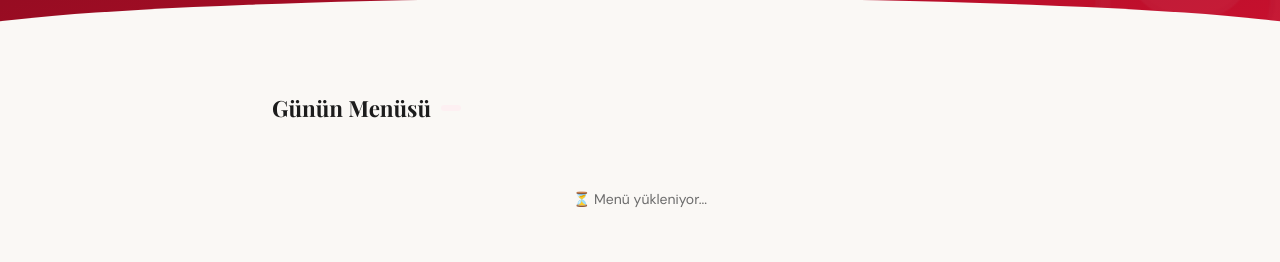
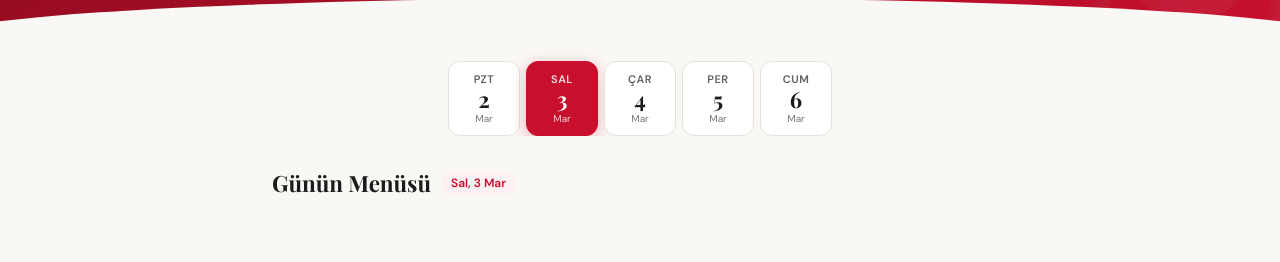
Before and after one commit to lojistikxd/cu-yemekhane, a website: page index.html in a window 1280 px wide. Shown: the part 182-444 px from the top of the page. Drawn offline with nearby package versions, Linux system fonts and the light colour scheme.

Commit message:
Update index.html

```diff
--- a/index.html
+++ b/index.html
@@ -249,7 +249,7 @@
 
   async function loadMenu() {
     try {
-      cconst res = await fetch('public/data/menu.json?v=' + Date.now());
+      const res = await fetch('/public/data/menu.json?v=' + Date.now());
       menuData = await res.json();
     } catch(e) {
       menuData = {};
```
